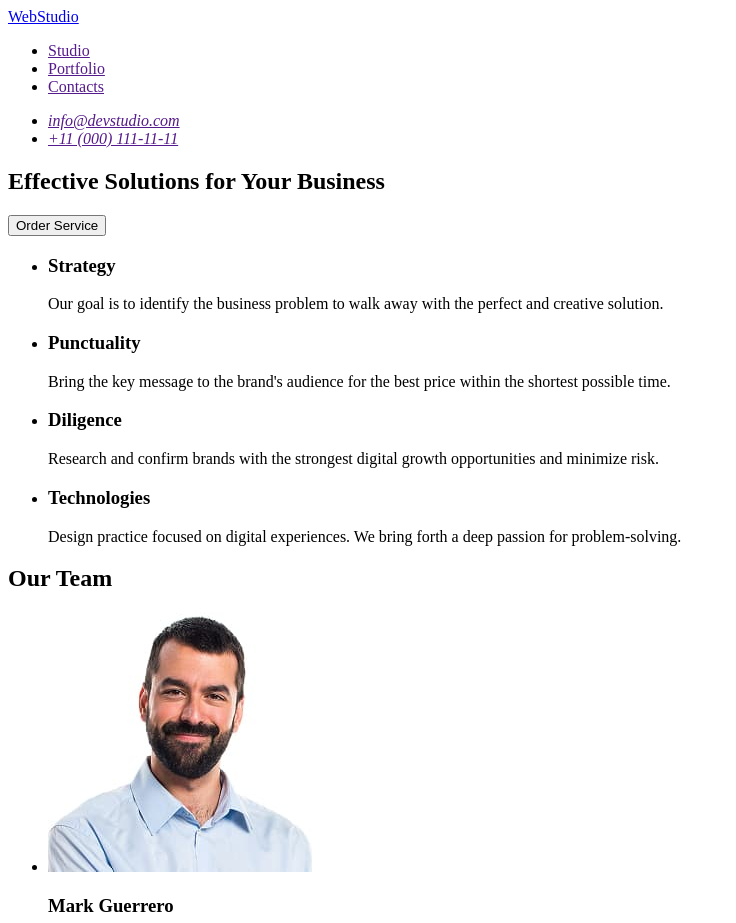
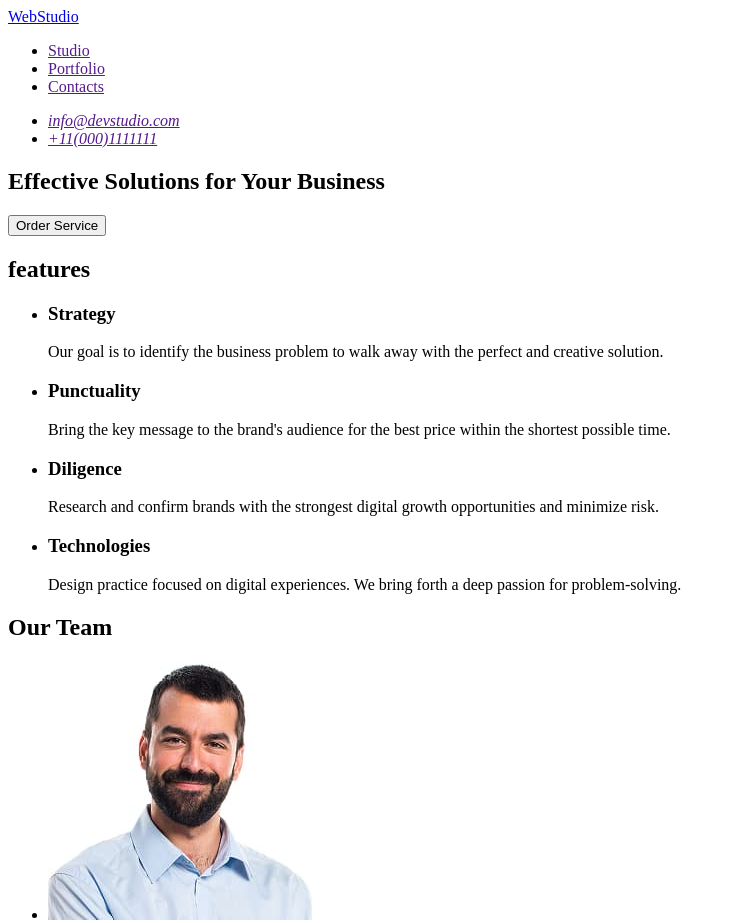
Before and after one commit to doktorlsv/Homework, a plain HTML site: page index.html in a window 1280 px wide. Shown: the top 923 px of the page, without its empty margins (0-736 px from the left). Drawn offline with Linux system fonts and the light colour scheme.

Commit message:
update 1

```diff
--- a/index.html
+++ b/index.html
@@ -6,8 +6,11 @@
     <title>Document</title>
 </head>
 <body>
-    <header><a href="./index.html">WebStudio</a></header>
+    <header>
     <nav>
+
+        <a href="./index.html">WebStudio</a>
+
         <ul>
             <li><a href="">Studio</a></li>
             <li><a href="">Portfolio</a></li>
@@ -18,15 +21,17 @@
     <address>
         <ul>
             <li><a href="">info@devstudio.com</a></li>
-            <li><a href="">+11 (000) 111-11-11</a></li>
+            <li><a href="">+11(000)1111111</a></li>
         </ul>
     </address>
+    </header>
     <main>
     <section>
         <h1>Effective Solutions for Your Business</h1>
         <button type="button">Order Service</button>
 </section>
     <section>
+               <h2>features</h2>
         <ul>
             <li>
                 <h3>Strategy</h3>
```
